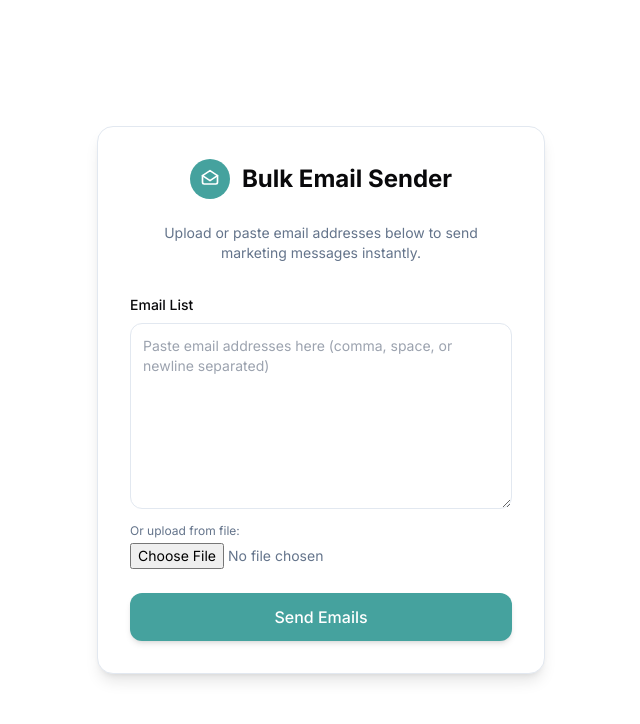
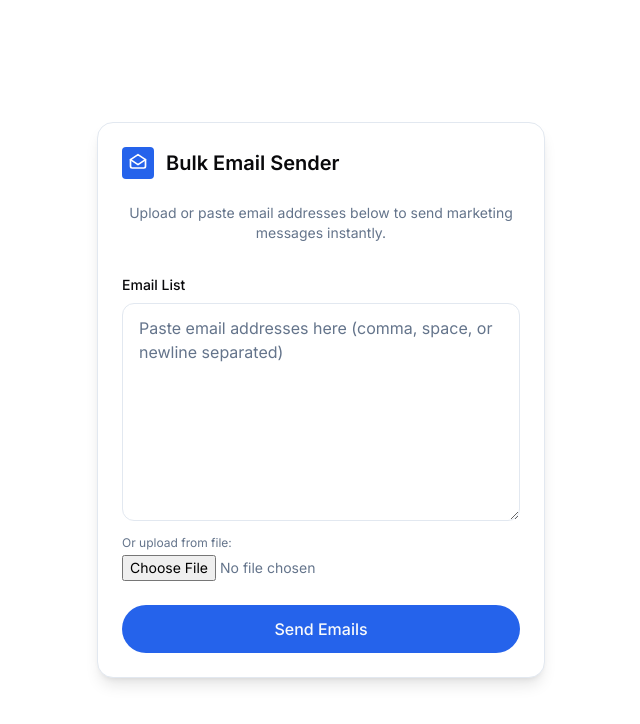
Before and after one commit to quickcheck64/Secureme, a Next.js app: page /Bulk-email in a window 1280 px wide. Shown: the top 724 px of the page, without its empty margins (319-959 px from the left). Built offline with nearby package versions, Linux system fonts and the light colour scheme.

Commit message:
Update page.tsx

```diff
--- a/app/Bulk-email/page.tsx
+++ b/app/Bulk-email/page.tsx
@@ -40,11 +40,11 @@ export default function BulkEmailPage() {
   }
 
   return (
-    <div className="min-h-screen flex items-center justify-center bg-background dark:bg-[#0B0C10] transition-colors duration-300 px-4 py-10">
-      <div className="w-full max-w-md bg-card dark:bg-[#1F2833] border border-border dark:border-[#45A29E]/20 rounded-2xl shadow-lg p-8">
+    <div className="deposit-container">
+      <div className="deposit-card">
         {/* Header */}
-        <div className="flex items-center justify-center mb-6">
-          <div className="w-10 h-10 rounded-full bg-[#45A29E] flex items-center justify-center mr-3">
+        <div className="deposit-header">
+          <div className="deposit-icon">
             <svg
               className="w-5 h-5 text-white"
               fill="none"
@@ -56,56 +56,52 @@ export default function BulkEmailPage() {
               <path strokeLinecap="round" strokeLinejoin="round" d="M21 8v8a2 2 0 01-2 2H5a2 2 0 01-2-2V8" />
             </svg>
           </div>
-          <h1 className="text-2xl font-bold text-foreground dark:text-white">Bulk Email Sender</h1>
+          <h1 className="deposit-title">Bulk Email Sender</h1>
         </div>
 
-        <p className="text-sm text-muted-foreground dark:text-gray-400 mb-8 text-center">
+        <p className="text-sm text-muted-foreground mb-8 text-center">
           Upload or paste email addresses below to send marketing messages instantly.
         </p>
 
         {/* Form */}
         <form onSubmit={handleSubmit} className="space-y-6">
           <div>
-            <label className="block text-sm font-medium text-foreground dark:text-gray-200 mb-2">
+            <label className="block text-sm font-medium text-foreground mb-2">
               Email List
             </label>
             <textarea
               value={emails}
               onChange={(e) => setEmails(e.target.value)}
               rows={8}
-              className="w-full rounded-lg border border-border dark:border-[#45A29E]/30 bg-white dark:bg-[#0B0C10]
-                         text-gray-900 dark:text-gray-100 p-3 text-sm focus:ring-2 focus:ring-[#45A29E] outline-none"
+              className="deposit-input"
               placeholder="Paste email addresses here (comma, space, or newline separated)"
               required
             />
-            <div className="text-xs text-muted-foreground dark:text-gray-500 mt-2">
+            <div className="text-xs text-muted-foreground mt-2">
               Or upload from file:
             </div>
             <input
               type="file"
               accept=".txt,.csv"
               onChange={handleFileUpload}
-              className="mt-1 text-sm text-muted-foreground dark:text-gray-400"
+              className="mt-1 text-sm text-muted-foreground"
             />
           </div>
 
           <button
             type="submit"
             disabled={sending}
-            className="w-full py-3 rounded-lg font-medium bg-[#45A29E] hover:bg-[#66FCF1] hover:text-gray-900
-                       text-white dark:text-gray-900 transition-all shadow-md disabled:bg-gray-500"
+            className="deposit-button"
           >
             {sending ? "Sending..." : "Send Emails"}
           </button>
         </form>
 
-        {/* Result message */}
+        {/* Result */}
         {result && (
           <div
             className={`mt-6 p-4 rounded-lg border ${
-              result.success
-                ? "border-green-500 bg-green-50 dark:bg-green-900/20"
-                : "border-red-500 bg-red-50 dark:bg-red-900/20"
+              result.success ? "border-green-500 bg-green-50 dark:bg-green-900/20" : "border-red-500 bg-red-50 dark:bg-red-900/20"
             }`}
           >
             {result.success ? (
```
